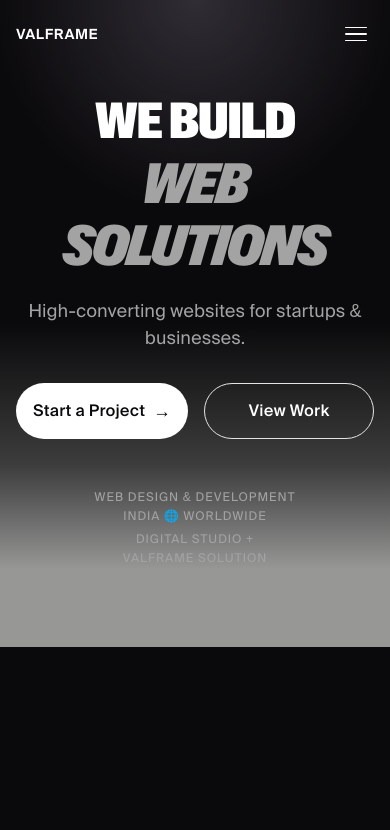
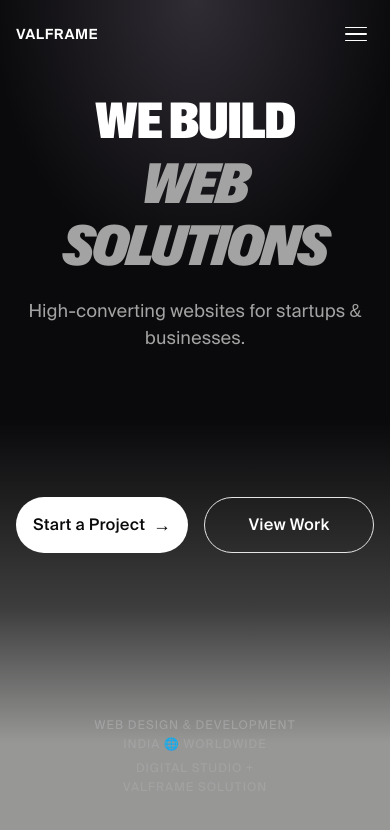
Before and after one commit to ayushjaaa/valframe, a React (Vite) app: page / in a window 390 px wide. Shown: the top 830 px of the page. Built offline with nearby package versions, Linux system fonts and the light colour scheme.

Commit message:
fixing the height issue

```diff
--- a/src/components/features/hero/Hero.css
+++ b/src/components/features/hero/Hero.css
@@ -354,31 +354,29 @@
   4. Canvas / monitor                    — fills remaining space at bottom
 */
 @media (max-width: 640px) {
-  /* Natural height — content stays in dark gradient zone */
+  /* Full screen height */
   .hero {
-    height: auto;
+    height: 100dvh;
   }
 
   .hero__sticky {
     position: relative;
-    height: auto;
+    height: 100dvh;
   }
 
   /*
-    8pt system:
-    padding-top: 96px (var(--space-24)) — clears navbar + breathing room
-    padding-bottom: 80px (var(--space-20))
-    gap: 32px (var(--space-8)) — consistent rhythm between blocks
+    space-between distributes blocks evenly across the full screen.
+    padding-top clears navbar, padding-bottom gives bottom breathing room.
   */
   .hero__container {
     padding-inline: var(--container-padding-sm);
     padding-top: var(--space-24);
-    padding-bottom: var(--space-20);
-    gap: var(--space-8);
-    overflow: visible;
-    justify-content: flex-start;
+    padding-bottom: var(--space-12);
+    gap: 0;
+    overflow: hidden;
+    justify-content: space-between;
     align-items: center;
-    flex: none;
+    flex: 1;
   }
 
   /* Hide desktop heading */
```
